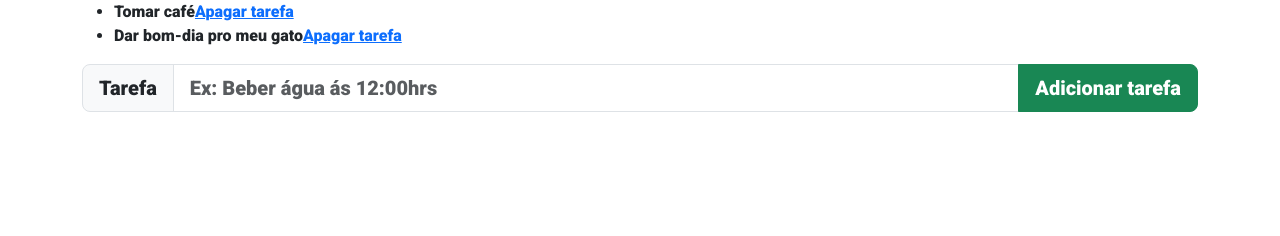
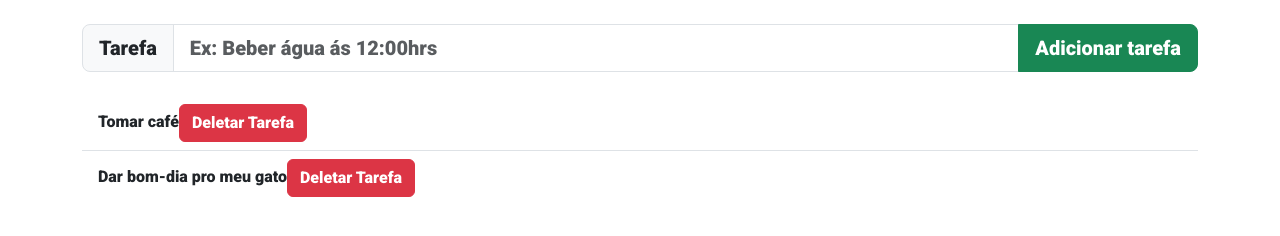
Before and after one commit to Patrikol4/todojs, a plain HTML site: page index.html in a window 1280 px wide. Drawn offline with nearby package versions, Linux system fonts and the light colour scheme.

Commit message:
mudando alguns outros estilos

```diff
--- a/index.html
+++ b/index.html
@@ -22,18 +22,19 @@
 <body>
 	<div class="container">
 		<div id="app">
-			<ul>
-
-			</ul>
-
-
+		<br/>
 			<div class="input-group input-group-lg">
 				<span class="input-group-text" id="inputGroup-sizing-lg">Tarefa</span>
 				<input type="text" name="todoText" class="form-control" aria-label="ad"
 					aria-describedby="inputGroup-sizing-lg" placeholder="Ex: Beber água ás 12:00hrs">
 				<button class="btn btn-success">Adicionar tarefa</button>
+			</div>
 
-			</div>
+			<br/>
+
+				<ul class="list-group list-group-flush">
+			</ul>
+
 
 		</div>
 	</div>
--- a/todos.js
+++ b/todos.js
@@ -1,6 +1,7 @@
 var listElement = document.querySelector('#app ul');
 var inputElement = document.querySelector('#app input');
 var buttonElement = document.querySelector('#app button');
+var deleteBtnElement = document.querySelector('#app a')
 
 var todos = [
 	'Tomar café',
@@ -12,18 +13,20 @@ function renderTodos(){
 	listElement.innerHTML = '';
 
 	for(todo of todos){
+		// ele cria o link da lista
 		var todoElement = document.createElement('li');
-		var todoText = document.createTextNode(todo);
+		todoElement.classList.add('list-group-item')
+		var todoText = document.createTextNode(todo); // cria o texto da lista
 
-		var linkElement = document.createElement('a');
+		var linkElement = document.createElement('button'); // cria o elemento do link do item
 
-		linkElement.setAttribute('href', '#');
+		linkElement.setAttribute('href', '#',); // define o link do item
+		linkElement.classList.add('btn', 'btn-danger', 'center')
 
-		var pos = todos.indexOf(todo);
+		var pos = todos.indexOf(todo); // indexa todos os itens
 		linkElement.setAttribute('onclick', 'deleteTodo(' + pos + ')');
 
-		var linkText = document.createTextNode('Apagar tarefa');
-
+		var linkText = document.createTextNode(' Deletar Tarefa');
 
 		linkElement.appendChild(linkText);
 
@@ -46,6 +49,9 @@ function addTodo(){
 buttonElement.onclick = addTodo;
 
 function deleteTodo(pos){
+
 	todos.splice(pos, 1);
 	renderTodos();
 }
+
+deleteBtnElement.onclick = deleteTodo;
```
